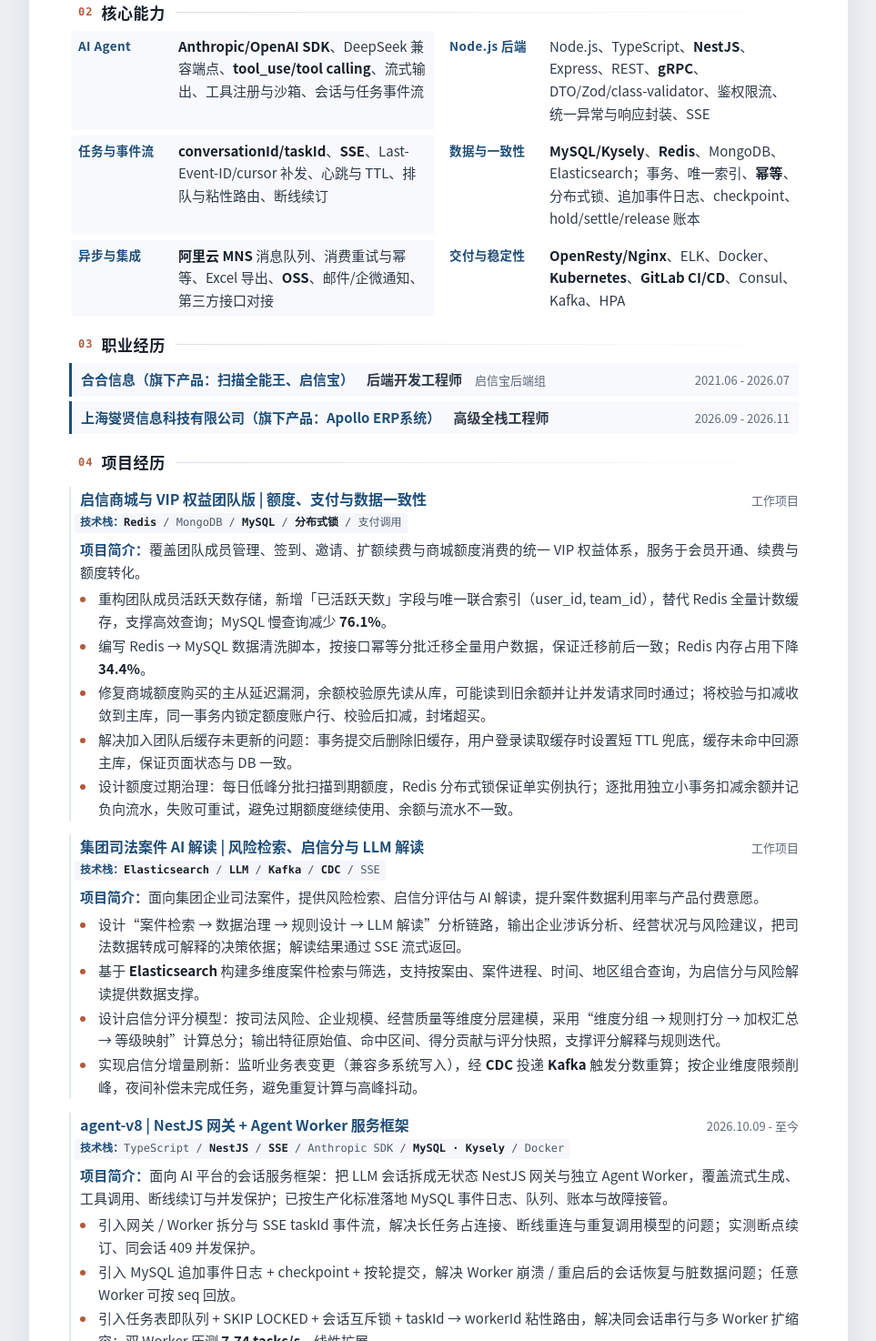
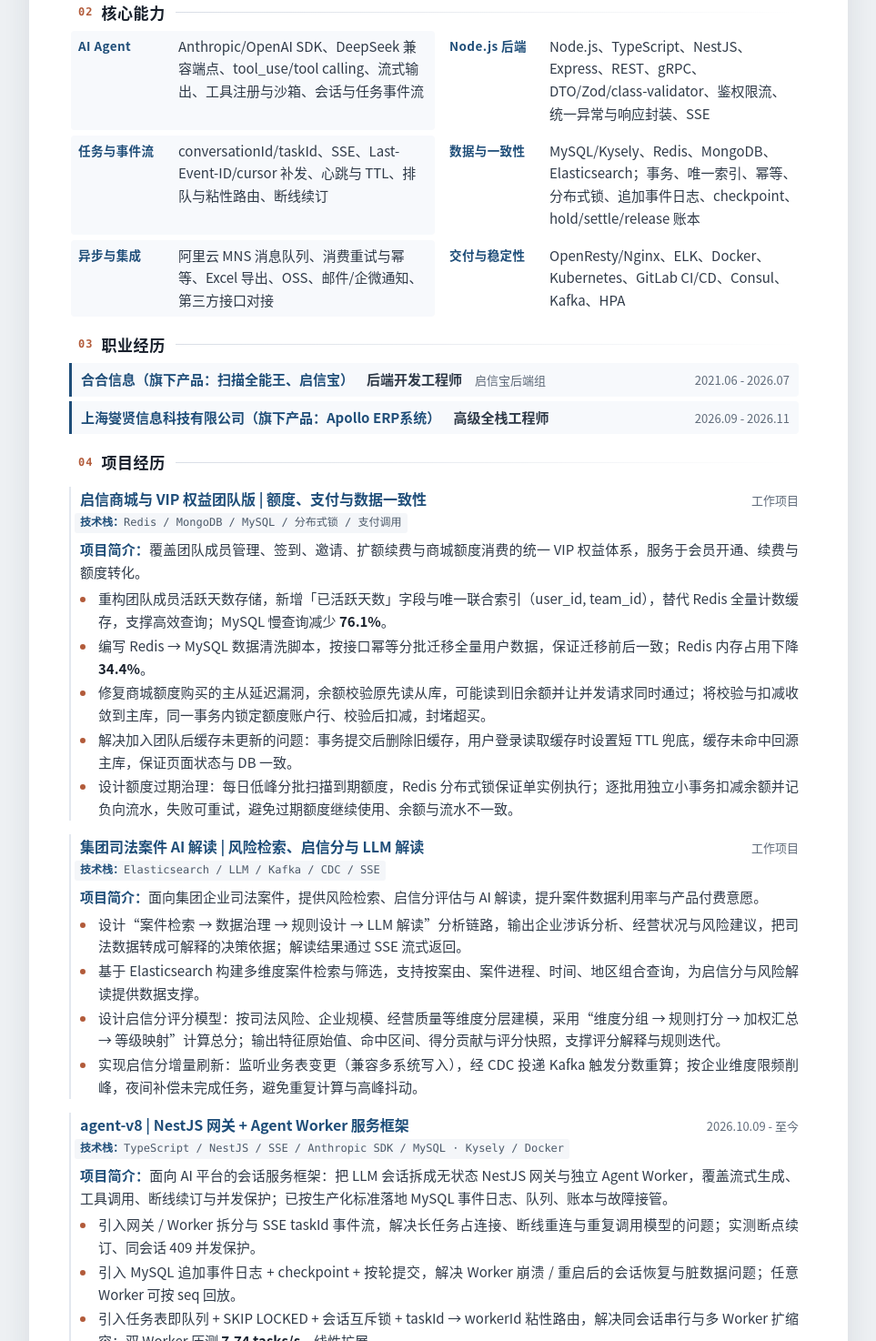
Before and after one commit to YWJL/About, a plain HTML site: page index.html in a window 1280 px wide. Shown: the part 375-1849 px from the top of the page at 91% size, without its empty margins (158-1121 px from the left). Drawn offline with Linux system fonts and the light colour scheme.

Commit message:
简历：取消技术栈关键词加粗，保留标签与指标重点

```diff
--- a/index.html
+++ b/index.html
@@ -45,27 +45,27 @@
       <dl class="skills">
         <div class="skill-row">
           <dt>AI Agent</dt>
-          <dd><strong>Anthropic/OpenAI SDK</strong>、DeepSeek 兼容端点、<strong>tool_use/tool calling</strong>、流式输出、工具注册与沙箱、会话与任务事件流</dd>
+          <dd>Anthropic/OpenAI SDK、DeepSeek 兼容端点、tool_use/tool calling、流式输出、工具注册与沙箱、会话与任务事件流</dd>
         </div>
         <div class="skill-row">
           <dt>Node.js 后端</dt>
-          <dd>Node.js、TypeScript、<strong>NestJS</strong>、Express、REST、<strong>gRPC</strong>、DTO/Zod/class-validator、鉴权限流、统一异常与响应封装、SSE</dd>
+          <dd>Node.js、TypeScript、NestJS、Express、REST、gRPC、DTO/Zod/class-validator、鉴权限流、统一异常与响应封装、SSE</dd>
         </div>
         <div class="skill-row">
           <dt>任务与事件流</dt>
-          <dd><strong>conversationId/taskId</strong>、<strong>SSE</strong>、Last-Event-ID/cursor 补发、心跳与 TTL、排队与粘性路由、断线续订</dd>
+          <dd>conversationId/taskId、SSE、Last-Event-ID/cursor 补发、心跳与 TTL、排队与粘性路由、断线续订</dd>
         </div>
         <div class="skill-row">
           <dt>数据与一致性</dt>
-          <dd><strong>MySQL/Kysely</strong>、<strong>Redis</strong>、MongoDB、Elasticsearch；事务、唯一索引、<strong>幂等</strong>、分布式锁、追加事件日志、checkpoint、hold/settle/release 账本</dd>
+          <dd>MySQL/Kysely、Redis、MongoDB、Elasticsearch；事务、唯一索引、幂等、分布式锁、追加事件日志、checkpoint、hold/settle/release 账本</dd>
         </div>
         <div class="skill-row">
           <dt>异步与集成</dt>
-          <dd><strong>阿里云 MNS</strong> 消息队列、消费重试与幂等、Excel 导出、<strong>OSS</strong>、邮件/企微通知、第三方接口对接</dd>
+          <dd>阿里云 MNS 消息队列、消费重试与幂等、Excel 导出、OSS、邮件/企微通知、第三方接口对接</dd>
         </div>
         <div class="skill-row">
           <dt>交付与稳定性</dt>
-          <dd><strong>OpenResty/Nginx</strong>、ELK、Docker、<strong>Kubernetes</strong>、<strong>GitLab CI/CD</strong>、Consul、Kafka、HPA</dd>
+          <dd>OpenResty/Nginx、ELK、Docker、Kubernetes、GitLab CI/CD、Consul、Kafka、HPA</dd>
         </div>
       </dl>
     </section>
@@ -94,7 +94,7 @@
           <h3 class="entry-title">启信商城与 VIP 权益团队版 | 额度、支付与数据一致性</h3>
           <span class="entry-date">工作项目</span>
         </div>
-        <p class="proj-line"><strong>技术栈：</strong><strong>Redis</strong> / MongoDB / <strong>MySQL</strong> / <strong>分布式锁</strong> / 支付调用</p>
+        <p class="proj-line"><strong>技术栈：</strong>Redis / MongoDB / MySQL / 分布式锁 / 支付调用</p>
         <p class="proj-line"><strong>项目简介：</strong>覆盖团队成员管理、签到、邀请、扩额续费与商城额度消费的统一 VIP 权益体系，服务于会员开通、续费与额度转化。</p>
         <ul class="bullets compact">
           <li>重构团队成员活跃天数存储，新增「已活跃天数」字段与唯一联合索引（user_id, team_id），替代 Redis 全量计数缓存，支撑高效查询；MySQL 慢查询减少 <strong>76.1%</strong>。</li>
@@ -112,13 +112,13 @@
           <h3 class="entry-title">集团司法案件 AI 解读 | 风险检索、启信分与 LLM 解读</h3>
           <span class="entry-date">工作项目</span>
         </div>
-        <p class="proj-line"><strong>技术栈：</strong><strong>Elasticsearch</strong> / <strong>LLM</strong> / <strong>Kafka</strong> / <strong>CDC</strong> / SSE</p>
+        <p class="proj-line"><strong>技术栈：</strong>Elasticsearch / LLM / Kafka / CDC / SSE</p>
         <p class="proj-line"><strong>项目简介：</strong>面向集团企业司法案件，提供风险检索、启信分评估与 AI 解读，提升案件数据利用率与产品付费意愿。</p>
         <ul class="bullets compact">
           <li>设计“案件检索 → 数据治理 → 规则设计 → LLM 解读”分析链路，输出企业涉诉分析、经营状况与风险建议，把司法数据转成可解释的决策依据；解读结果通过 SSE 流式返回。</li>
-          <li>基于 <strong>Elasticsearch</strong> 构建多维度案件检索与筛选，支持按案由、案件进程、时间、地区组合查询，为启信分与风险解读提供数据支撑。</li>
+          <li>基于 Elasticsearch 构建多维度案件检索与筛选，支持按案由、案件进程、时间、地区组合查询，为启信分与风险解读提供数据支撑。</li>
           <li>设计启信分评分模型：按司法风险、企业规模、经营质量等维度分层建模，采用“维度分组 → 规则打分 → 加权汇总 → 等级映射”计算总分；输出特征原始值、命中区间、得分贡献与评分快照，支撑评分解释与规则迭代。</li>
-          <li>实现启信分增量刷新：监听业务表变更（兼容多系统写入），经 <strong>CDC</strong> 投递 <strong>Kafka</strong> 触发分数重算；按企业维度限频削峰，夜间补偿未完成任务，避免重复计算与高峰抖动。</li>
+          <li>实现启信分增量刷新：监听业务表变更（兼容多系统写入），经 CDC 投递 Kafka 触发分数重算；按企业维度限频削峰，夜间补偿未完成任务，避免重复计算与高峰抖动。</li>
         </ul>
       </article>
 
@@ -127,7 +127,7 @@
           <h3 class="entry-title">agent-v8 | NestJS 网关 + Agent Worker 服务框架</h3>
           <span class="entry-date">2026.10.09 - 至今</span>
         </div>
-        <p class="proj-line"><strong>技术栈：</strong>TypeScript / <strong>NestJS</strong> / <strong>SSE</strong> / Anthropic SDK / <strong>MySQL · Kysely</strong> / Docker</p>
+        <p class="proj-line"><strong>技术栈：</strong>TypeScript / NestJS / SSE / Anthropic SDK / MySQL · Kysely / Docker</p>
         <p class="proj-line"><strong>项目简介：</strong>面向 AI 平台的会话服务框架：把 LLM 会话拆成无状态 NestJS 网关与独立 Agent Worker，覆盖流式生成、工具调用、断线续订与并发保护；已按生产化标准落地 MySQL 事件日志、队列、账本与故障接管。</p>
         <ul class="bullets compact">
           <li>引入网关 / Worker 拆分与 SSE taskId 事件流，解决长任务占连接、断线重连与重复调用模型的问题；实测断点续订、同会话 409 并发保护。</li>
--- a/resume.css
+++ b/resume.css
@@ -362,14 +362,6 @@ ol.bullets {
   color: #4c5a6a;
   font-family: var(--mono);
   font-size: 12px;
-}
-
-.entry-head + .proj-line strong {
-  color: var(--ink);
-}
-
-.entry-head + .proj-line strong:first-child {
-  color: var(--accent);
 }
 
 .proj-line strong {
```
